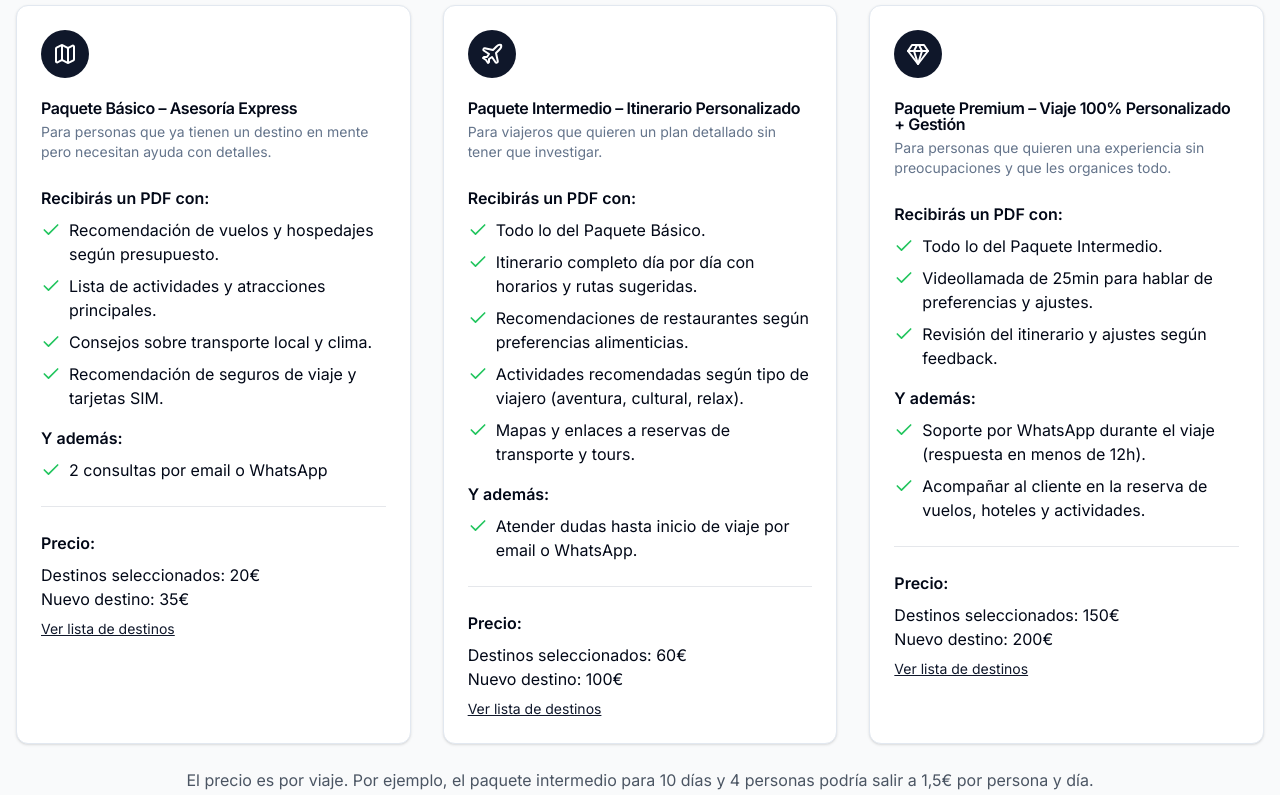
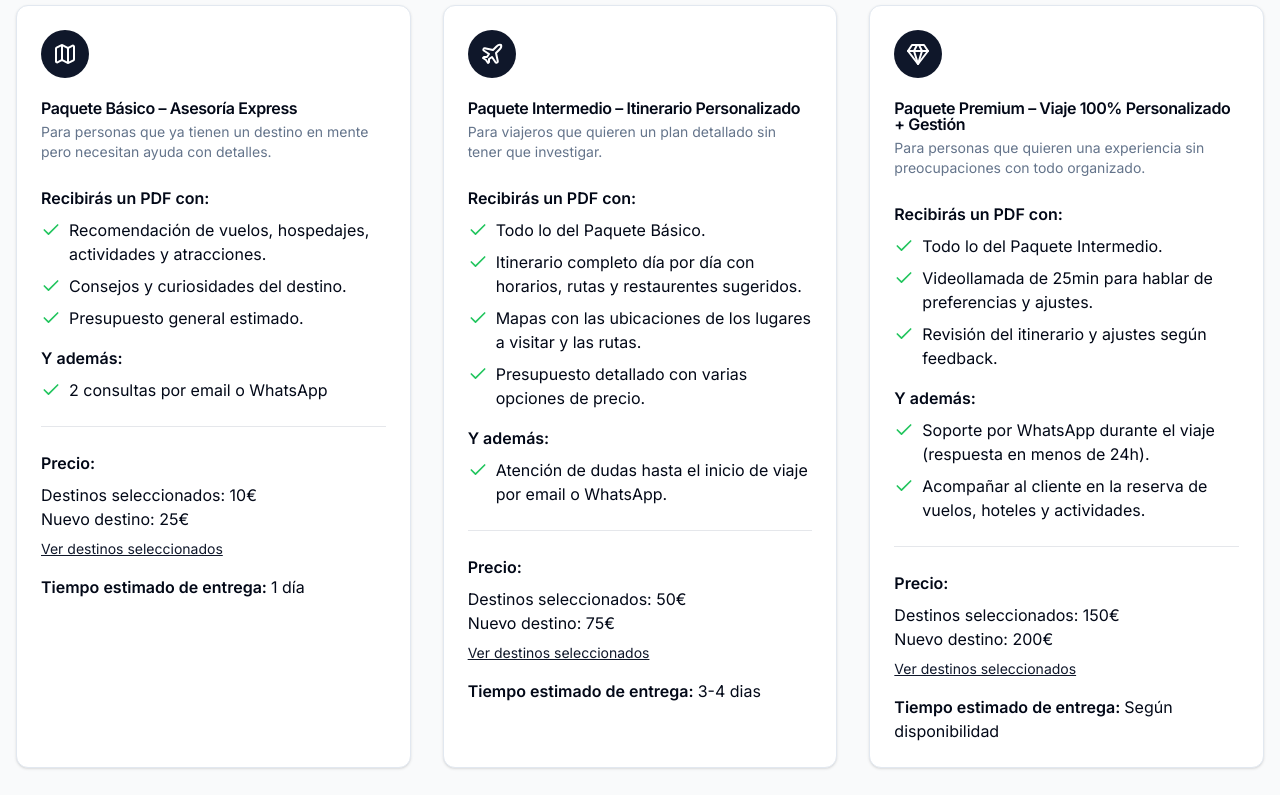
Before and after one commit to IvanSuero/tusiguientedestino, a Next.js app: page / in a window 1280 px wide. Shown: the part 1180-1975 px from the top of the page. Built offline with nearby package versions, Linux system fonts and the light colour scheme.

Commit message:
feat: add packages

```diff
--- a/app/components/hero.tsx
+++ b/app/components/hero.tsx
@@ -12,8 +12,8 @@ export default function Hero() {
         backgroundSize: 'cover'
       }}>
         <div className='relative z-10 text-center items-center justify-center text-white px-4 sm:px-6 lg:px-8'>
-          <h1 className='text-4xl sm:text-5xl md:text-6xl font-bold mb-6 shadow-text'>Destinos de ensueño solo para ti</h1>
-          <p className='text-xl sm:text-2xl mb-8 max-w-3xl mx-auto shadow-text'>Déjanos planificar tu viaje perfecto, a medida.</p>
+          <h1 className='text-4xl sm:text-5xl md:text-6xl font-bold mb-6 shadow-text'>Nosotros organizamos, tú viajas</h1>
+          <p className='text-xl sm:text-2xl mb-8 max-w-3xl mx-auto shadow-text'>Viajes personalizados a medida sin comisiones de agencias</p>
           <Link href="#travelPackages">
             <Button size="lg" className='bg-primary text-white hover:bg-primary/90'>Descubre nuestros paquetes</Button>
           </Link>
--- a/app/components/main-destinations.tsx
+++ b/app/components/main-destinations.tsx
@@ -11,7 +11,7 @@ export default function MainDestinations() {
         <h2 className='text-3xl font-bold text-center mb-12'>Destinos populares</h2>
         <div className='grid grid-cols-1 md:grid-cols-2 lg:grid-cols-4 gap-8'>
           {mainDestinations.map((destination) => (
-            <div key={destination.name} className='bg-white rounded-lg shadow-md overflow-hidden'>
+            <Link href="/destinations" key={destination.name} className='bg-white rounded-lg shadow-md overflow-hidden hover:scale-105 hover:cursor-pointer transition-all duration-300'>
               <Image
                 src={destination.image}
                 alt={destination.name}
@@ -22,7 +22,7 @@ export default function MainDestinations() {
               <div className='p-4'>
                 <h3 className='text-xl font-semibold'>{destination.name}</h3>
               </div>
-            </div>
+            </Link>
           ))}
         </div>
         <div className='flex justify-center items-center'>
--- a/app/components/travel-packages.tsx
+++ b/app/components/travel-packages.tsx
@@ -8,16 +8,16 @@ const packages = [
     icon: Map,
     description: "Para personas que ya tienen un destino en mente pero necesitan ayuda con detalles.",
     pdfFeatures: [
-      "Recomendación de vuelos y hospedajes según presupuesto.",
-      "Lista de actividades y atracciones principales.",
-      "Consejos sobre transporte local y clima.",
-      "Recomendación de seguros de viaje y tarjetas SIM."
+      "Recomendación de vuelos, hospedajes, actividades y atracciones.",
+      "Consejos y curiosidades del destino.",
+      "Presupuesto general estimado.",
     ],
     extraFeatures: [
       "2 consultas por email o WhatsApp"
     ],
-    priceListedDestination: "20€",
-    priceNewDestination: "35€",
+    priceListedDestination: "10€",
+    priceNewDestination: "25€",
+    estimatedDelivery: "1 día"
   },
   {
     title: "Paquete Intermedio – Itinerario Personalizado",
@@ -25,32 +25,33 @@ const packages = [
     description: "Para viajeros que quieren un plan detallado sin tener que investigar.",
     pdfFeatures: [
       "Todo lo del Paquete Básico.",
-      "Itinerario completo día por día con horarios y rutas sugeridas.",
-      "Recomendaciones de restaurantes según preferencias alimenticias.",
-      "Actividades recomendadas según tipo de viajero (aventura, cultural, relax).",
-      "Mapas y enlaces a reservas de transporte y tours.",
+      "Itinerario completo día por día con horarios, rutas y restaurentes sugeridos.",
+      "Mapas con las ubicaciones de los lugares a visitar y las rutas.",
+      "Presupuesto detallado con varias opciones de precio.",
     ],
     extraFeatures: [
-      "Atender dudas hasta inicio de viaje por email o WhatsApp.",
+      "Atención de dudas hasta el inicio de viaje por email o WhatsApp.",
     ],
-    priceListedDestination: "60€",
-    priceNewDestination: "100€",
+    priceListedDestination: "50€",
+    priceNewDestination: "75€",
+    estimatedDelivery: "3-4 dias"
   },
   {
     title: "Paquete Premium – Viaje 100% Personalizado + Gestión",
     icon: Gem,
-    description: "Para personas que quieren una experiencia sin preocupaciones y que les organices todo.",
+    description: "Para personas que quieren una experiencia sin preocupaciones con todo organizado.",
     pdfFeatures: [
       "Todo lo del Paquete Intermedio.",
       "Videollamada de 25min para hablar de preferencias y ajustes.",
       "Revisión del itinerario y ajustes según feedback.",
     ],
     extraFeatures: [
-      "Soporte por WhatsApp durante el viaje (respuesta en menos de 12h).",
+      "Soporte por WhatsApp durante el viaje (respuesta en menos de 24h).",
       "Acompañar al cliente en la reserva de vuelos, hoteles y actividades.",
     ],
     priceListedDestination: "150€",
     priceNewDestination: "200€",
+    estimatedDelivery: "Según disponibilidad"
   },
 ]
 
@@ -94,8 +95,11 @@ export default function TravelPackages() {
                   <p>Nuevo destino: {pkg.priceNewDestination}</p>
                   <p className="mt-2 text-sm text-gray-600">
                     <Link href="/destinations" className="text-primary underline">
-                      Ver lista de destinos
+                      Ver destinos seleccionados
                     </Link>
+                  </p>
+                  <p className="mt-4 font-semibold">
+                    Tiempo estimado de entrega: <span className="font-normal">{pkg.estimatedDelivery}</span>
                   </p>
                 </div>
               </CardContent>
--- a/app/free-budget/page.tsx
+++ b/app/free-budget/page.tsx
@@ -5,9 +5,12 @@ import { Button } from "@/components/ui/button"
 import { Input } from "@/components/ui/input"
 import { Textarea } from "@/components/ui/textarea"
 import { Check } from "lucide-react"
+import { Select, SelectContent, SelectItem, SelectTrigger, SelectValue } from "@/components/ui/select"
+import destinations from '../../data/destinations.json'
 
 export default function FreeBudget() {
   const [submitted, setSubmitted] = useState(false)
+  const options = destinations.all
 
   const handleSubmit = (event: React.FormEvent) => {
     event.preventDefault()
@@ -48,7 +51,18 @@ export default function FreeBudget() {
             <form onSubmit={handleSubmit} className="max-w-lg mx-auto space-y-6">
               <Input type="text" placeholder="Nombre" required />
               <Input type="email" placeholder="Email" required />
-              <Input type="text" placeholder="Destino/s" required />
+              <Select>
+                <SelectTrigger className="w-full">
+                  <SelectValue placeholder="Destino" />
+                </SelectTrigger>
+                <SelectContent>
+                  {options.map((option) => (
+                    <SelectItem key={option.name} value={option.name}>
+                      {option.name}
+                    </SelectItem>
+                  ))}
+                </SelectContent>
+              </Select>
               <Input type="number" placeholder="Número de viajeros" required min="1" />
               <Input type="number" placeholder="Número de dias" required min="1" />
               <Textarea placeholder="Aquí puedes especificar fechas, pedir destinos, visitas o excursiones específicas o hacer cualquier sugerencia/petición (opcional)." />
```
